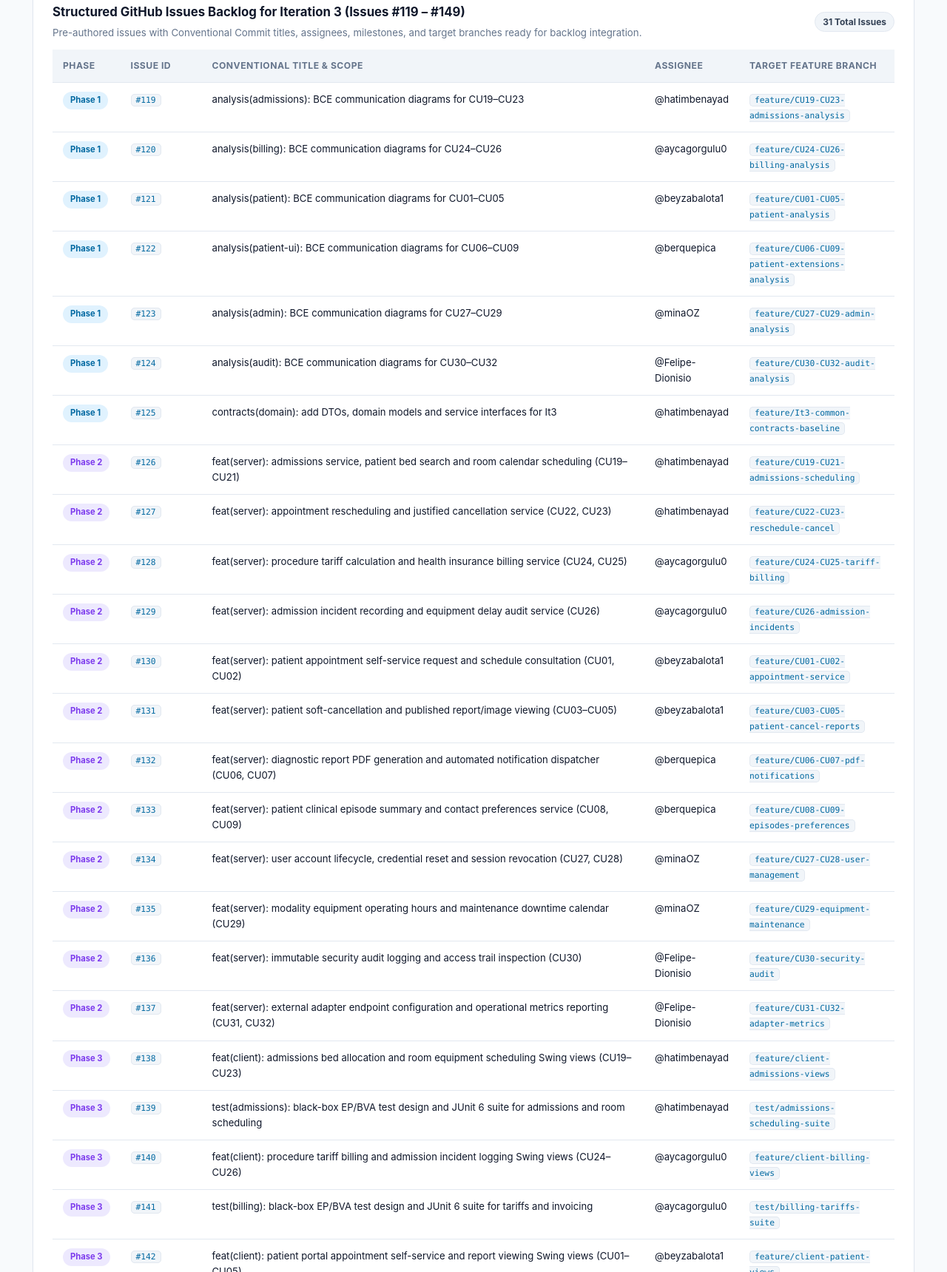
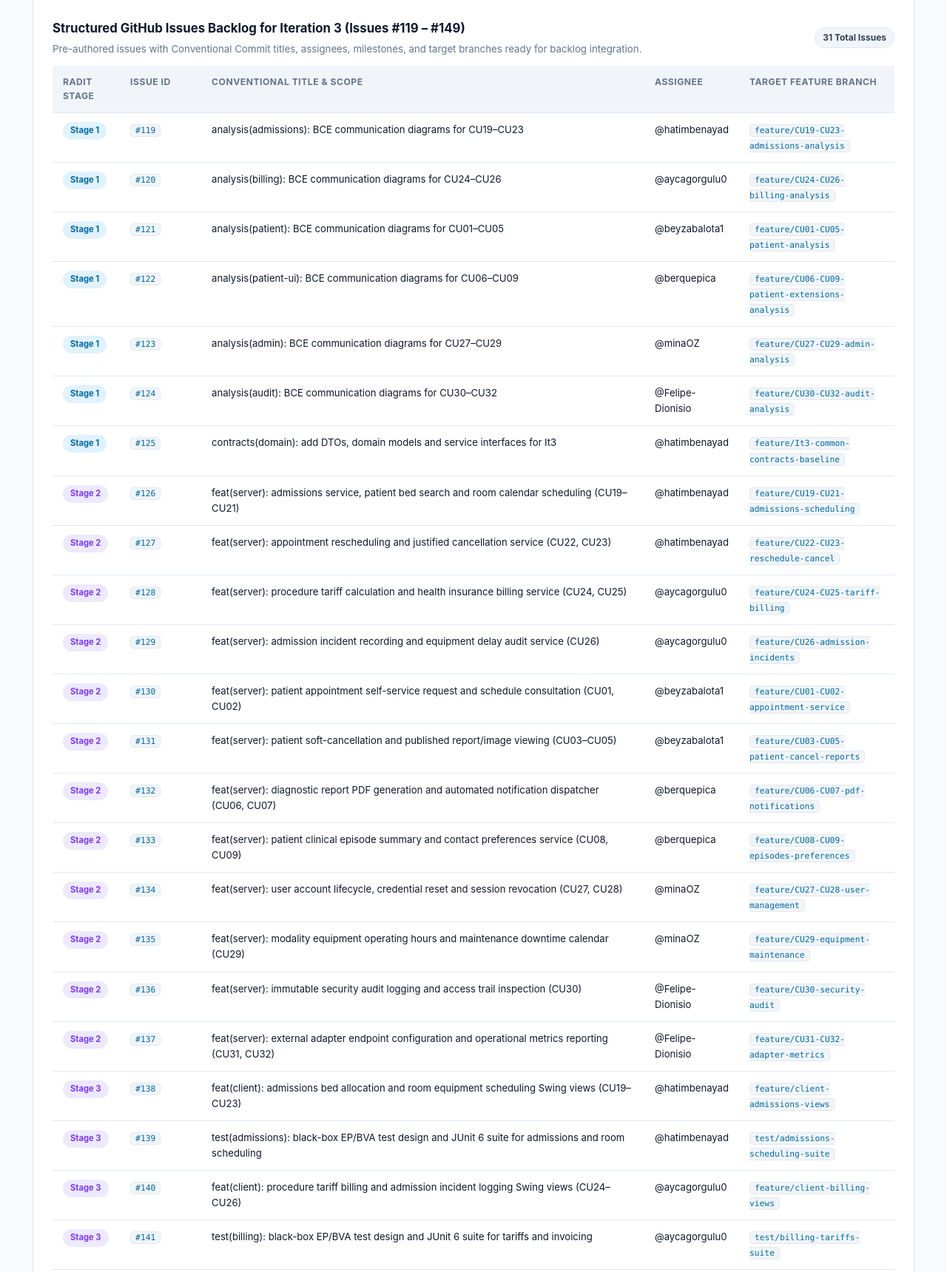
Before and after one commit to hatimbenayad/Eraiso, a plain HTML site: page iterations.html in a window 1280 px wide. Shown: the part 4994-6714 px from the top of the page at 74% size. Drawn offline with Linux system fonts and the light colour scheme.

Commit message:
docs(iterations): harmonize sprint methodology to RADIT discipline stages

```diff
--- a/iterations.html
+++ b/iterations.html
@@ -457,21 +457,21 @@
         </table>
       </div>
 
-      <!-- SUBSECTION 4.1: THREE-PHASE SPRINT METHODOLOGY -->
+      <!-- SUBSECTION 4.1: THREE RADIT DISCIPLINE STAGES -->
       <div style="margin-top:28px;">
         <h3 style="font-size:1.05rem;color:var(--text-primary);margin-bottom:12px;">
-          Sprint Execution Methodology: 3 Sequential Phases &amp; Member Responsibilities
+          Sprint Execution Methodology: 3 RADIT Discipline Stages &amp; Member Responsibilities
         </h3>
         <p style="font-size:0.85rem;color:var(--text-muted);margin-bottom:16px;">
-          To prevent architectural drift and dependency deadlocks, Iteration 3 is executed across three disciplined phases.
+          In strict accordance with the Unified Process (PUD), work within Iteration 3 is partitioned into three disciplined RADIT stages to prevent architectural drift and dependency deadlocks.
         </p>
 
         <div style="display:grid;grid-template-columns:repeat(auto-fit, minmax(310px, 1fr));gap:14px;">
 
-          <!-- Phase 1 Card -->
+          <!-- Stage 1 Card -->
           <div class="panel primary-accent" style="padding:16px;">
             <div style="display:flex;justify-content:space-between;align-items:center;margin-bottom:8px;">
-              <strong style="color:var(--accent);font-size:0.92rem;">Phase 1: Foundations &amp; Contracts</strong>
+              <strong style="color:var(--accent);font-size:0.92rem;">Stage 1: Analysis &amp; Contracts Discipline</strong>
               <span class="badge badge-progress" style="font-size:0.72rem;">Days 1–4 (Nov 25–28)</span>
             </div>
             <p style="font-size:0.82rem;color:var(--text-secondary);line-height:1.45;margin-bottom:10px;">
@@ -487,10 +487,10 @@
             </ul>
           </div>
 
-          <!-- Phase 2 Card -->
+          <!-- Stage 2 Card -->
           <div class="panel warning-accent" style="padding:16px;">
             <div style="display:flex;justify-content:space-between;align-items:center;margin-bottom:8px;">
-              <strong style="color:#d97706;font-size:0.92rem;">Phase 2: Backend Services &amp; Repositories</strong>
+              <strong style="color:#d97706;font-size:0.92rem;">Stage 2: Implementation Discipline (Backend)</strong>
               <span class="badge badge-planned" style="font-size:0.72rem;">Days 5–9 (Nov 29–Dec 03)</span>
             </div>
             <p style="font-size:0.82rem;color:var(--text-secondary);line-height:1.45;margin-bottom:10px;">
@@ -506,10 +506,10 @@
             </ul>
           </div>
 
-          <!-- Phase 3 Card -->
+          <!-- Stage 3 Card -->
           <div class="panel purple-accent" style="padding:16px;">
             <div style="display:flex;justify-content:space-between;align-items:center;margin-bottom:8px;">
-              <strong style="color:#a855f7;font-size:0.92rem;">Phase 3: Swing UI, Testing &amp; Quality Gate</strong>
+              <strong style="color:#a855f7;font-size:0.92rem;">Stage 3: Testing &amp; UI Presentation Discipline</strong>
               <span class="badge badge-planned" style="font-size:0.72rem;">Days 10–14 (Dec 04–06)</span>
             </div>
             <p style="font-size:0.82rem;color:var(--text-secondary);line-height:1.45;margin-bottom:10px;">
@@ -546,7 +546,7 @@
           <table class="data-table" style="font-size:0.82rem;">
             <thead>
               <tr>
-                <th style="width:60px;">Phase</th>
+                <th style="width:75px;">RADIT Stage</th>
                 <th style="width:110px;">Issue ID</th>
                 <th>Conventional Title &amp; Scope</th>
                 <th style="width:110px;">Assignee</th>
@@ -554,216 +554,216 @@
               </tr>
             </thead>
             <tbody>
-              <!-- Phase 1 Issues -->
+              <!-- Stage 1 Issues -->
               <tr>
-                <td><span class="badge badge-progress" style="font-size:0.7rem;">Phase 1</span></td>
+                <td><span class="badge badge-progress" style="font-size:0.7rem;">Stage 1</span></td>
                 <td><code>#119</code></td>
                 <td>analysis(admissions): BCE communication diagrams for CU19–CU23</td>
                 <td>@hatimbenayad</td>
                 <td><code>feature/CU19-CU23-admissions-analysis</code></td>
               </tr>
               <tr>
-                <td><span class="badge badge-progress" style="font-size:0.7rem;">Phase 1</span></td>
+                <td><span class="badge badge-progress" style="font-size:0.7rem;">Stage 1</span></td>
                 <td><code>#120</code></td>
                 <td>analysis(billing): BCE communication diagrams for CU24–CU26</td>
                 <td>@aycagorgulu0</td>
                 <td><code>feature/CU24-CU26-billing-analysis</code></td>
               </tr>
               <tr>
-                <td><span class="badge badge-progress" style="font-size:0.7rem;">Phase 1</span></td>
+                <td><span class="badge badge-progress" style="font-size:0.7rem;">Stage 1</span></td>
                 <td><code>#121</code></td>
                 <td>analysis(patient): BCE communication diagrams for CU01–CU05</td>
                 <td>@beyzabalota1</td>
                 <td><code>feature/CU01-CU05-patient-analysis</code></td>
               </tr>
               <tr>
-                <td><span class="badge badge-progress" style="font-size:0.7rem;">Phase 1</span></td>
+                <td><span class="badge badge-progress" style="font-size:0.7rem;">Stage 1</span></td>
                 <td><code>#122</code></td>
                 <td>analysis(patient-ui): BCE communication diagrams for CU06–CU09</td>
                 <td>@berquepica</td>
                 <td><code>feature/CU06-CU09-patient-extensions-analysis</code></td>
               </tr>
               <tr>
-                <td><span class="badge badge-progress" style="font-size:0.7rem;">Phase 1</span></td>
+                <td><span class="badge badge-progress" style="font-size:0.7rem;">Stage 1</span></td>
                 <td><code>#123</code></td>
                 <td>analysis(admin): BCE communication diagrams for CU27–CU29</td>
                 <td>@minaOZ</td>
                 <td><code>feature/CU27-CU29-admin-analysis</code></td>
               </tr>
               <tr>
-                <td><span class="badge badge-progress" style="font-size:0.7rem;">Phase 1</span></td>
+                <td><span class="badge badge-progress" style="font-size:0.7rem;">Stage 1</span></td>
                 <td><code>#124</code></td>
                 <td>analysis(audit): BCE communication diagrams for CU30–CU32</td>
                 <td>@Felipe-Dionisio</td>
                 <td><code>feature/CU30-CU32-audit-analysis</code></td>
               </tr>
               <tr>
-                <td><span class="badge badge-progress" style="font-size:0.7rem;">Phase 1</span></td>
+                <td><span class="badge badge-progress" style="font-size:0.7rem;">Stage 1</span></td>
                 <td><code>#125</code></td>
                 <td>contracts(domain): add DTOs, domain models and service interfaces for It3</td>
                 <td>@hatimbenayad</td>
                 <td><code>feature/It3-common-contracts-baseline</code></td>
               </tr>
 
-              <!-- Phase 2 Issues -->
+              <!-- Stage 2 Issues -->
               <tr>
-                <td><span class="badge badge-planned" style="font-size:0.7rem;">Phase 2</span></td>
+                <td><span class="badge badge-planned" style="font-size:0.7rem;">Stage 2</span></td>
                 <td><code>#126</code></td>
                 <td>feat(server): admissions service, patient bed search and room calendar scheduling (CU19–CU21)</td>
                 <td>@hatimbenayad</td>
                 <td><code>feature/CU19-CU21-admissions-scheduling</code></td>
               </tr>
               <tr>
-                <td><span class="badge badge-planned" style="font-size:0.7rem;">Phase 2</span></td>
+                <td><span class="badge badge-planned" style="font-size:0.7rem;">Stage 2</span></td>
                 <td><code>#127</code></td>
                 <td>feat(server): appointment rescheduling and justified cancellation service (CU22, CU23)</td>
                 <td>@hatimbenayad</td>
                 <td><code>feature/CU22-CU23-reschedule-cancel</code></td>
               </tr>
               <tr>
-                <td><span class="badge badge-planned" style="font-size:0.7rem;">Phase 2</span></td>
+                <td><span class="badge badge-planned" style="font-size:0.7rem;">Stage 2</span></td>
                 <td><code>#128</code></td>
                 <td>feat(server): procedure tariff calculation and health insurance billing service (CU24, CU25)</td>
                 <td>@aycagorgulu0</td>
                 <td><code>feature/CU24-CU25-tariff-billing</code></td>
               </tr>
               <tr>
-                <td><span class="badge badge-planned" style="font-size:0.7rem;">Phase 2</span></td>
+                <td><span class="badge badge-planned" style="font-size:0.7rem;">Stage 2</span></td>
                 <td><code>#129</code></td>
                 <td>feat(server): admission incident recording and equipment delay audit service (CU26)</td>
                 <td>@aycagorgulu0</td>
                 <td><code>feature/CU26-admission-incidents</code></td>
               </tr>
               <tr>
-                <td><span class="badge badge-planned" style="font-size:0.7rem;">Phase 2</span></td>
+                <td><span class="badge badge-planned" style="font-size:0.7rem;">Stage 2</span></td>
                 <td><code>#130</code></td>
                 <td>feat(server): patient appointment self-service request and schedule consultation (CU01, CU02)</td>
                 <td>@beyzabalota1</td>
                 <td><code>feature/CU01-CU02-appointment-service</code></td>
               </tr>
               <tr>
-                <td><span class="badge badge-planned" style="font-size:0.7rem;">Phase 2</span></td>
+                <td><span class="badge badge-planned" style="font-size:0.7rem;">Stage 2</span></td>
                 <td><code>#131</code></td>
                 <td>feat(server): patient soft-cancellation and published report/image viewing (CU03–CU05)</td>
                 <td>@beyzabalota1</td>
                 <td><code>feature/CU03-CU05-patient-cancel-reports</code></td>
               </tr>
               <tr>
-                <td><span class="badge badge-planned" style="font-size:0.7rem;">Phase 2</span></td>
+                <td><span class="badge badge-planned" style="font-size:0.7rem;">Stage 2</span></td>
                 <td><code>#132</code></td>
                 <td>feat(server): diagnostic report PDF generation and automated notification dispatcher (CU06, CU07)</td>
                 <td>@berquepica</td>
                 <td><code>feature/CU06-CU07-pdf-notifications</code></td>
               </tr>
               <tr>
-                <td><span class="badge badge-planned" style="font-size:0.7rem;">Phase 2</span></td>
+                <td><span class="badge badge-planned" style="font-size:0.7rem;">Stage 2</span></td>
                 <td><code>#133</code></td>
                 <td>feat(server): patient clinical episode summary and contact preferences service (CU08, CU09)</td>
                 <td>@berquepica</td>
                 <td><code>feature/CU08-CU09-episodes-preferences</code></td>
               </tr>
               <tr>
-                <td><span class="badge badge-planned" style="font-size:0.7rem;">Phase 2</span></td>
+                <td><span class="badge badge-planned" style="font-size:0.7rem;">Stage 2</span></td>
                 <td><code>#134</code></td>
                 <td>feat(server): user account lifecycle, credential reset and session revocation (CU27, CU28)</td>
                 <td>@minaOZ</td>
                 <td><code>feature/CU27-CU28-user-management</code></td>
               </tr>
               <tr>
-                <td><span class="badge badge-planned" style="font-size:0.7rem;">Phase 2</span></td>
+                <td><span class="badge badge-planned" style="font-size:0.7rem;">Stage 2</span></td>
                 <td><code>#135</code></td>
                 <td>feat(server): modality equipment operating hours and maintenance downtime calendar (CU29)</td>
                 <td>@minaOZ</td>
                 <td><code>feature/CU29-equipment-maintenance</code></td>
               </tr>
               <tr>
-                <td><span class="badge badge-planned" style="font-size:0.7rem;">Phase 2</span></td>
+                <td><span class="badge badge-planned" style="font-size:0.7rem;">Stage 2</span></td>
                 <td><code>#136</code></td>
                 <td>feat(server): immutable security audit logging and access trail inspection (CU30)</td>
                 <td>@Felipe-Dionisio</td>
                 <td><code>feature/CU30-security-audit</code></td>
               </tr>
               <tr>
-                <td><span class="badge badge-planned" style="font-size:0.7rem;">Phase 2</span></td>
+                <td><span class="badge badge-planned" style="font-size:0.7rem;">Stage 2</span></td>
                 <td><code>#137</code></td>
                 <td>feat(server): external adapter endpoint configuration and operational metrics reporting (CU31, CU32)</td>
                 <td>@Felipe-Dionisio</td>
                 <td><code>feature/CU31-CU32-adapter-metrics</code></td>
               </tr>
 
-              <!-- Phase 3 Issues -->
+              <!-- Stage 3 Issues -->
               <tr>
-                <td><span class="badge badge-planned" style="font-size:0.7rem;">Phase 3</span></td>
+                <td><span class="badge badge-planned" style="font-size:0.7rem;">Stage 3</span></td>
                 <td><code>#138</code></td>
                 <td>feat(client): admissions bed allocation and room equipment scheduling Swing views (CU19–CU23)</td>
                 <td>@hatimbenayad</td>
                 <td><code>feature/client-admissions-views</code></td>
               </tr>
               <tr>
-                <td><span class="badge badge-planned" style="font-size:0.7rem;">Phase 3</span></td>
+                <td><span class="badge badge-planned" style="font-size:0.7rem;">Stage 3</span></td>
                 <td><code>#139</code></td>
                 <td>test(admissions): black-box EP/BVA test design and JUnit 6 suite for admissions and room scheduling</td>
                 <td>@hatimbenayad</td>
                 <td><code>test/admissions-scheduling-suite</code></td>
               </tr>
               <tr>
-                <td><span class="badge badge-planned" style="font-size:0.7rem;">Phase 3</span></td>
+                <td><span class="badge badge-planned" style="font-size:0.7rem;">Stage 3</span></td>
                 <td><code>#140</code></td>
                 <td>feat(client): procedure tariff billing and admission incident logging Swing views (CU24–CU26)</td>
                 <td>@aycagorgulu0</td>
                 <td><code>feature/client-billing-views</code></td>
               </tr>
               <tr>
-                <td><span class="badge badge-planned" style="font-size:0.7rem;">Phase 3</span></td>
+                <td><span class="badge badge-planned" style="font-size:0.7rem;">Stage 3</span></td>
                 <td><code>#141</code></td>
                 <td>test(billing): black-box EP/BVA test design and JUnit 6 suite for tariffs and invoicing</td>
                 <td>@aycagorgulu0</td>
                 <td><code>test/billing-tariffs-suite</code></td>
               </tr>
               <tr>
-                <td><span class="badge badge-planned" style="font-size:0.7rem;">Phase 3</span></td>
+                <td><span class="badge badge-planned" style="font-size:0.7rem;">Stage 3</span></td>
                 <td><code>#142</code></td>
                 <td>feat(client): patient portal appointment self-service and report viewing Swing views (CU01–CU05)</td>
                 <td>@beyzabalota1</td>
                 <td><code>feature/client-patient-views</code></td>
               </tr>
               <tr>
-                <td><span class="badge badge-planned" style="font-size:0.7rem;">Phase 3</span></td>
+                <td><span class="badge badge-planned" style="font-size:0.7rem;">Stage 3</span></td>
                 <td><code>#143</code></td>
                 <td>test(appointments): black-box EP/BVA test design and JUnit 6 suite for appointment lifecycle</td>
                 <td>@beyzabalota1</td>
                 <td><code>test/patient-appointments-suite</code></td>
               </tr>
               <tr>
-                <td><span class="badge badge-planned" style="font-size:0.7rem;">Phase 3</span></td>
+                <td><span class="badge badge-planned" style="font-size:0.7rem;">Stage 3</span></td>
                 <td><code>#144</code></td>
                 <td>feat(client): multi-role navigation container, PDF export viewer and episode history UI (CU06–CU09)</td>
                 <td>@berquepica</td>
                 <td><code>feature/client-navigation-extensions</code></td>
               </tr>
               <tr>
-                <td><span class="badge badge-planned" style="font-size:0.7rem;">Phase 3</span></td>
+                <td><span class="badge badge-planned" style="font-size:0.7rem;">Stage 3</span></td>
                 <td><code>#145</code></td>
                 <td>feat(client): sysadmin user management and equipment maintenance Swing console (CU27–CU29)</td>
                 <td>@minaOZ</td>
                 <td><code>feature/client-admin-views</code></td>
               </tr>
               <tr>
-                <td><span class="badge badge-planned" style="font-size:0.7rem;">Phase 3</span></td>
+                <td><span class="badge badge-planned" style="font-size:0.7rem;">Stage 3</span></td>
                 <td><code>#146</code></td>
                 <td>test(admin): black-box EP/BVA test design and JUnit 6 suite for user RBAC and equipment maintenance</td>
                 <td>@minaOZ</td>
                 <td><code>test/admin-user-management-suite</code></td>
               </tr>
               <tr>
-                <td><span class="badge badge-planned" style="font-size:0.7rem;">Phase 3</span></td>
+                <td><span class="badge badge-planned" style="font-size:0.7rem;">Stage 3</span></td>
                 <td><code>#147</code></td>
                 <td>feat(client): security audit log inspection and operational metrics Swing dashboard (CU30–CU32)</td>
                 <td>@Felipe-Dionisio</td>
                 <td><code>feature/client-audit-dashboard</code></td>
               </tr>
               <tr>
-                <td><span class="badge badge-planned" style="font-size:0.7rem;">Phase 3</span></td>
+                <td><span class="badge badge-planned" style="font-size:0.7rem;">Stage 3</span></td>
                 <td><code>#148</code></td>
                 <td>test(audit): black-box EP/BVA test design and JUnit 6 suite for security trails and throughput metrics</td>
                 <td>@Felipe-Dionisio</td>
```
